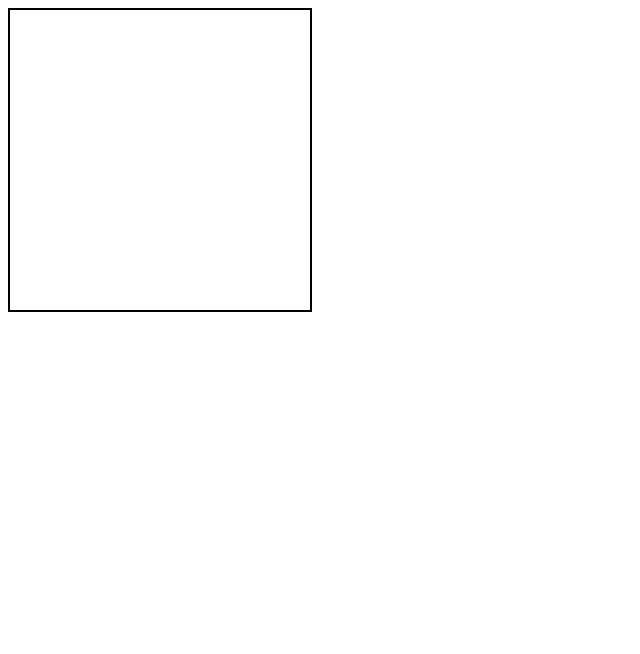
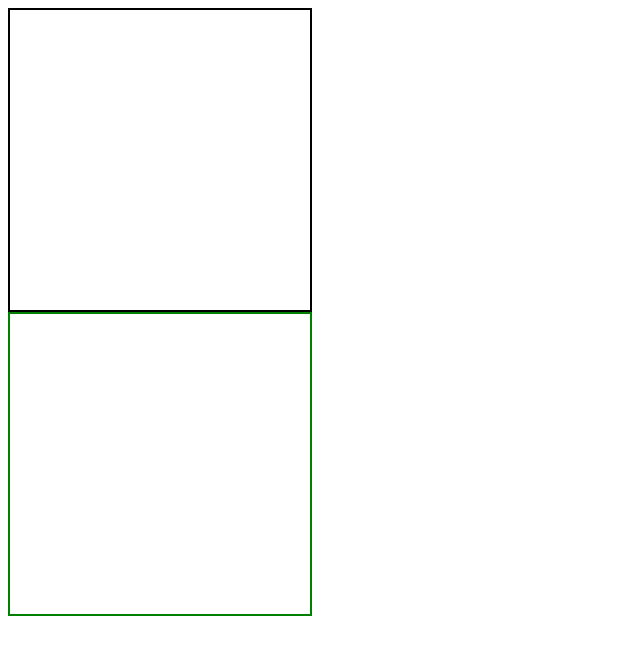
Before and after one commit to erisiaduke/first_rep, a plain HTML site: page index.html in a window 1280 px wide. Shown: the whole page, without its empty margins (0-640 px from the left). Drawn offline with Linux system fonts and the light colour scheme.

Commit message:
bombocalt

```diff
--- a/index.html
+++ b/index.html
@@ -8,5 +8,6 @@
 </head>
 <body>
     <div class="sigma"></div>
+    <div class="bomboclat"></div>
 </body>
 </html>
--- a/style.css
+++ b/style.css
@@ -3,3 +3,8 @@
     width: 300px;
     border: 2px solid black;
 }
+.bomboclat{
+    width: 300px;
+    height: 300px;
+    border: 2px solid green;
+}
```
